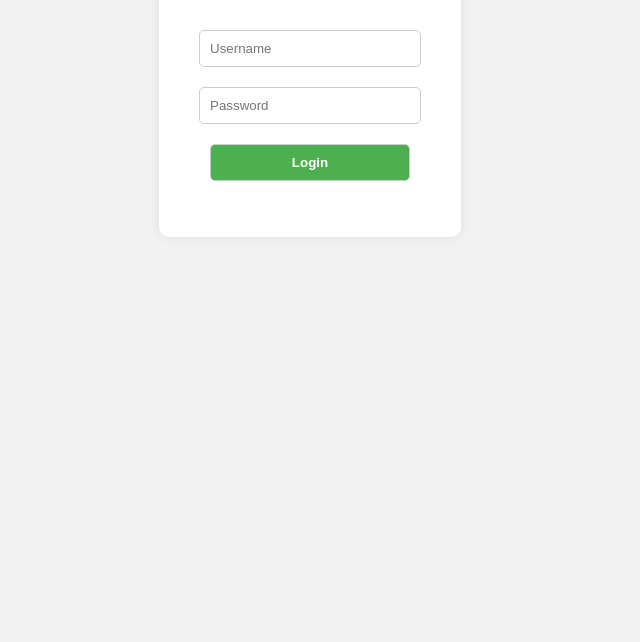
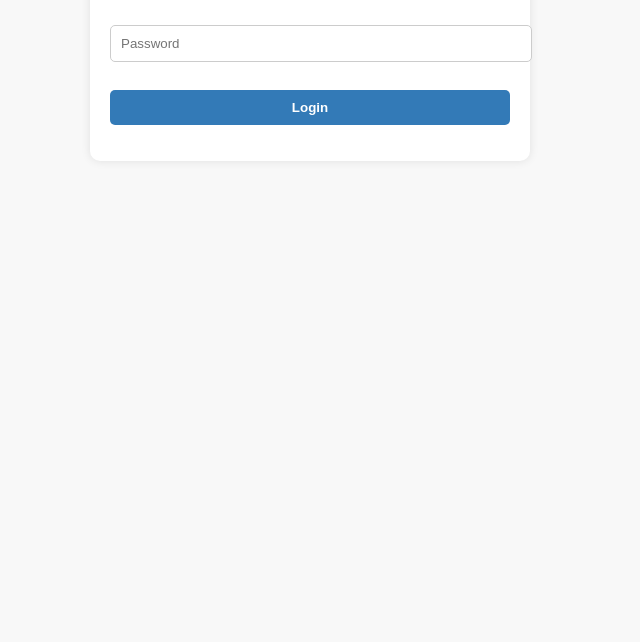
Before and after one commit to anupmallannavar/Travel-Agency-Frontend, a plain HTML site: page login.html in a window 1280 px wide. Shown: the part 158-800 px from the top of the page, without its empty margins (330-970 px from the left). Drawn offline with Linux system fonts and the light colour scheme.

Commit message:
Update login.html

```diff
--- a/login.html
+++ b/login.html
@@ -3,45 +3,14 @@
 <head>
   <title>Login</title>
   <link rel="stylesheet" href="style.css">
-  <style>
-    body {
-      font-family: Arial;
-      background: #f2f2f2;
-      text-align: center;
-      padding-top: 80px;
-    }
-    form {
-      background: white;
-      display: inline-block;
-      padding: 30px;
-      border-radius: 10px;
-      box-shadow: 0 0 10px rgba(0,0,0,0.1);
-    }
-    input, button {
-      padding: 10px;
-      margin: 10px;
-      width: 200px;
-      border-radius: 5px;
-      border: 1px solid #ccc;
-    }
-    button {
-      background-color: #4CAF50;
-      color: white;
-      cursor: pointer;
-    }
-    .error {
-      color: red;
-      margin-top: 10px;
-    }
-  </style>
 </head>
 <body>
   <h2>Login</h2>
   <form id="loginForm">
-    <input type="text" id="username" placeholder="Username" required><br>
-    <input type="password" id="password" placeholder="Password" required><br>
+    <input type="text" id="username" placeholder="Username" required><br><br>
+    <input type="password" id="password" placeholder="Password" required><br><br>
     <button type="submit">Login</button>
-    <p id="errorMsg" class="error"></p>
+    <p id="errorMsg" style="color:red;"></p>
   </form>
 
   <script>
@@ -52,11 +21,14 @@
 
     document.getElementById("loginForm").addEventListener("submit", function(e) {
       e.preventDefault();
+
       const username = document.getElementById("username").value;
       const password = document.getElementById("password").value;
+
       const errorMsg = document.getElementById("errorMsg");
 
       if (credentials[username] && credentials[username] === password) {
+        // Success
         window.location.href = "booking.html";
       } else {
         errorMsg.textContent = "❌ Invalid username or password.";
```
